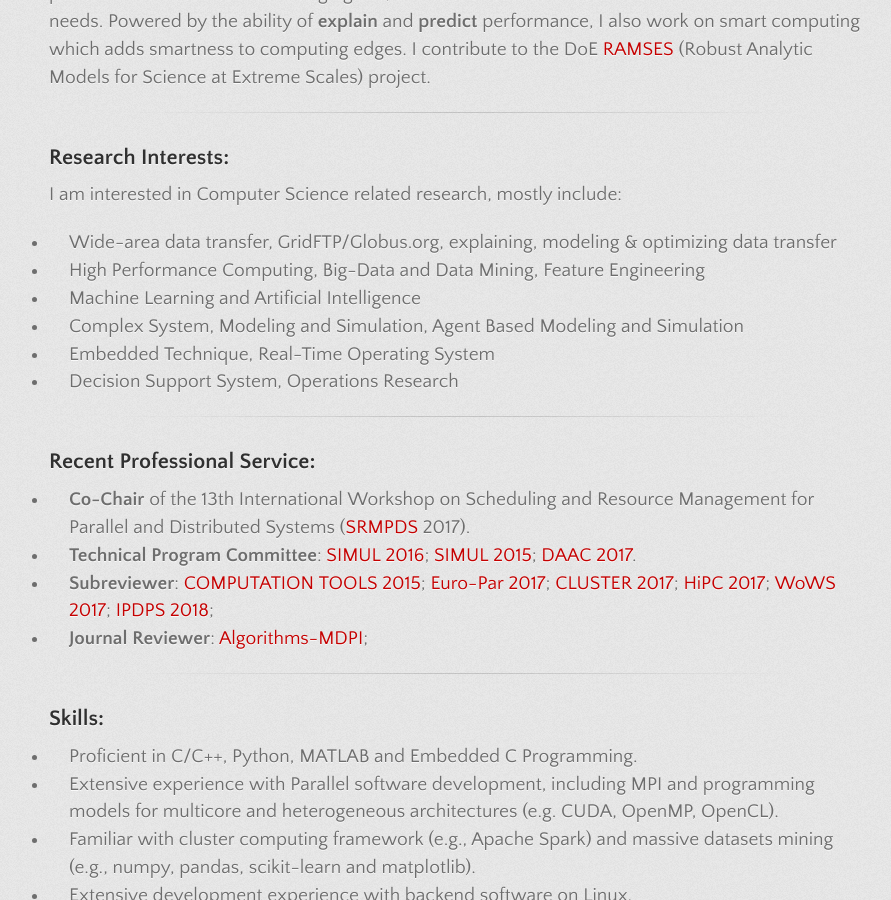
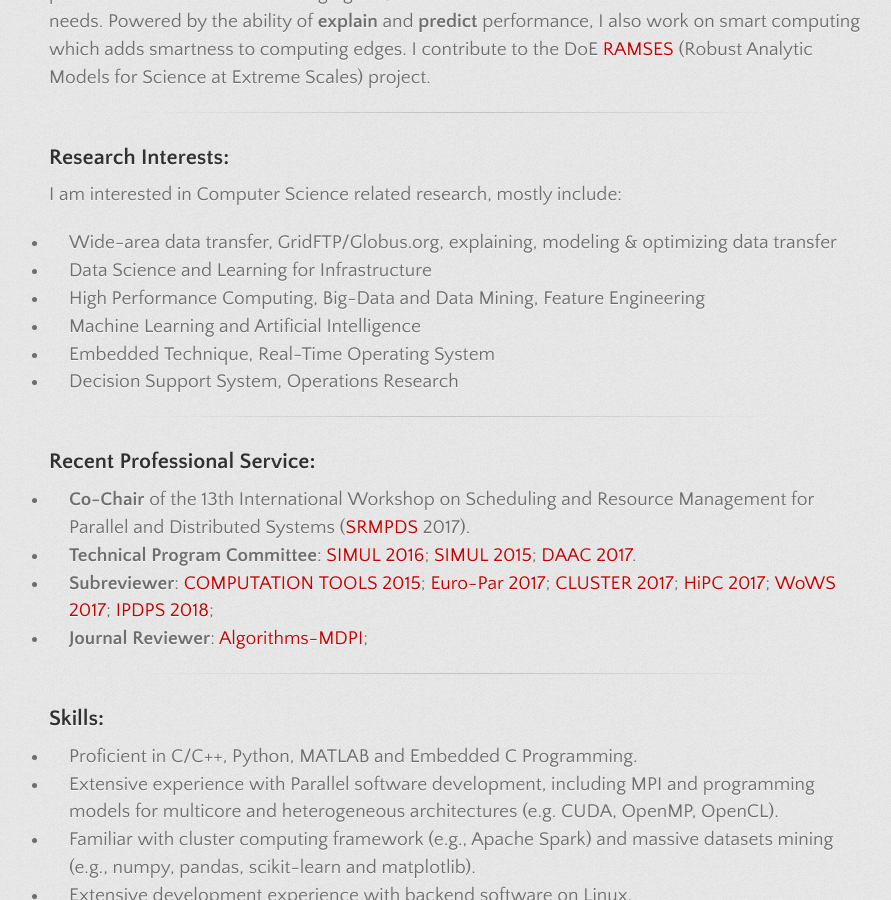
Before and after one commit to lzhengchun/lzhengchun.github.io, a Jekyll site: the page built from index.md, in a window 1280 px wide and 900 px high, scrolled down 728 px. Shown: the whole window, without its empty margins (181-1072 px from the left). Built offline with Jekyll 4.4.1, drawn with Linux system fonts in a browser that asks for light colours; some web fonts are replaced.

Commit message:
add, delete, polish etc.

```diff
--- a/index.md
+++ b/index.md
@@ -19,9 +19,9 @@ At Argonne, I develop end-to-end analytical performance models to transform unde
 I am interested in Computer Science related research, mostly include:
 
 * Wide-area data transfer, GridFTP/Globus.org, explaining, modeling & optimizing data transfer
+* Data Science and Learning for Infrastructure
 * High Performance Computing, Big-Data and Data Mining, Feature Engineering
 * Machine Learning and Artificial Intelligence
-* Complex System, Modeling and Simulation, Agent Based Modeling and Simulation
 * Embedded Technique, Real-Time Operating System
 * Decision Support System, Operations Research
 
```
Also changed, not shown: 2 other files.
